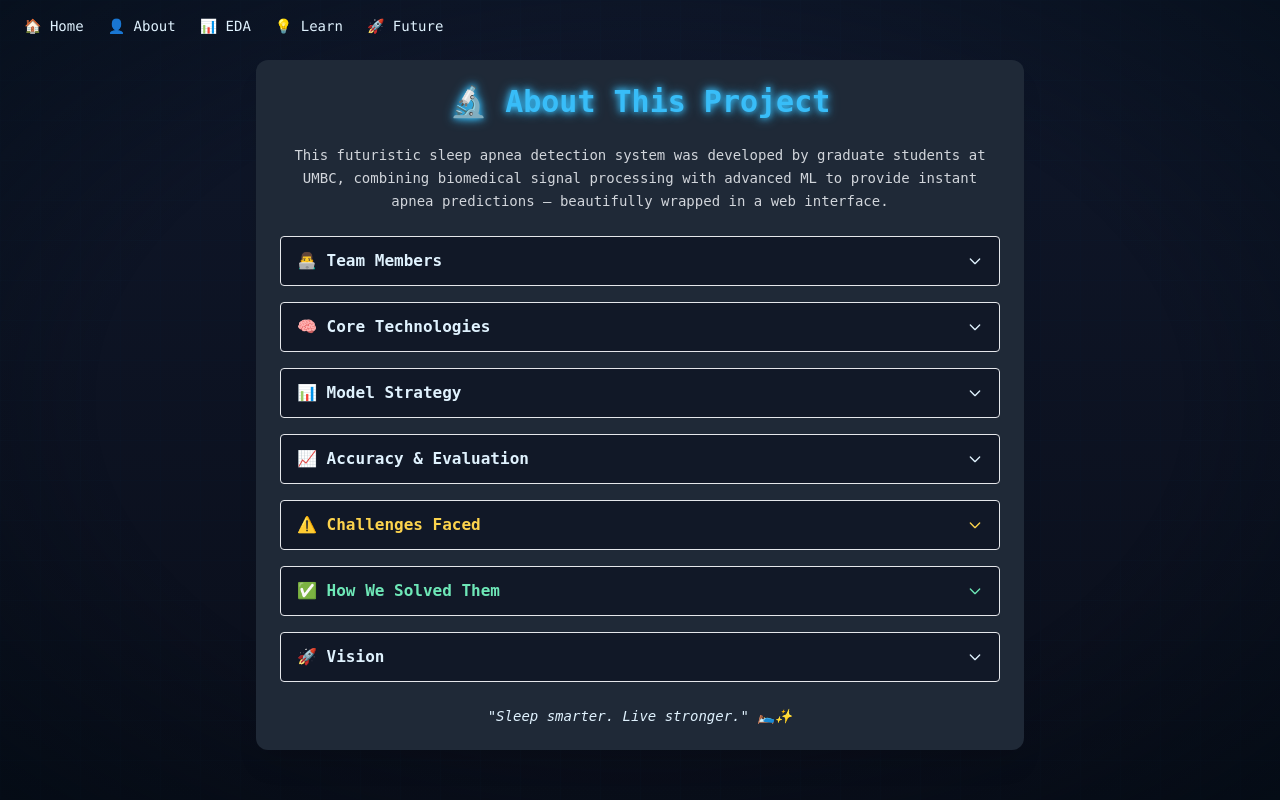
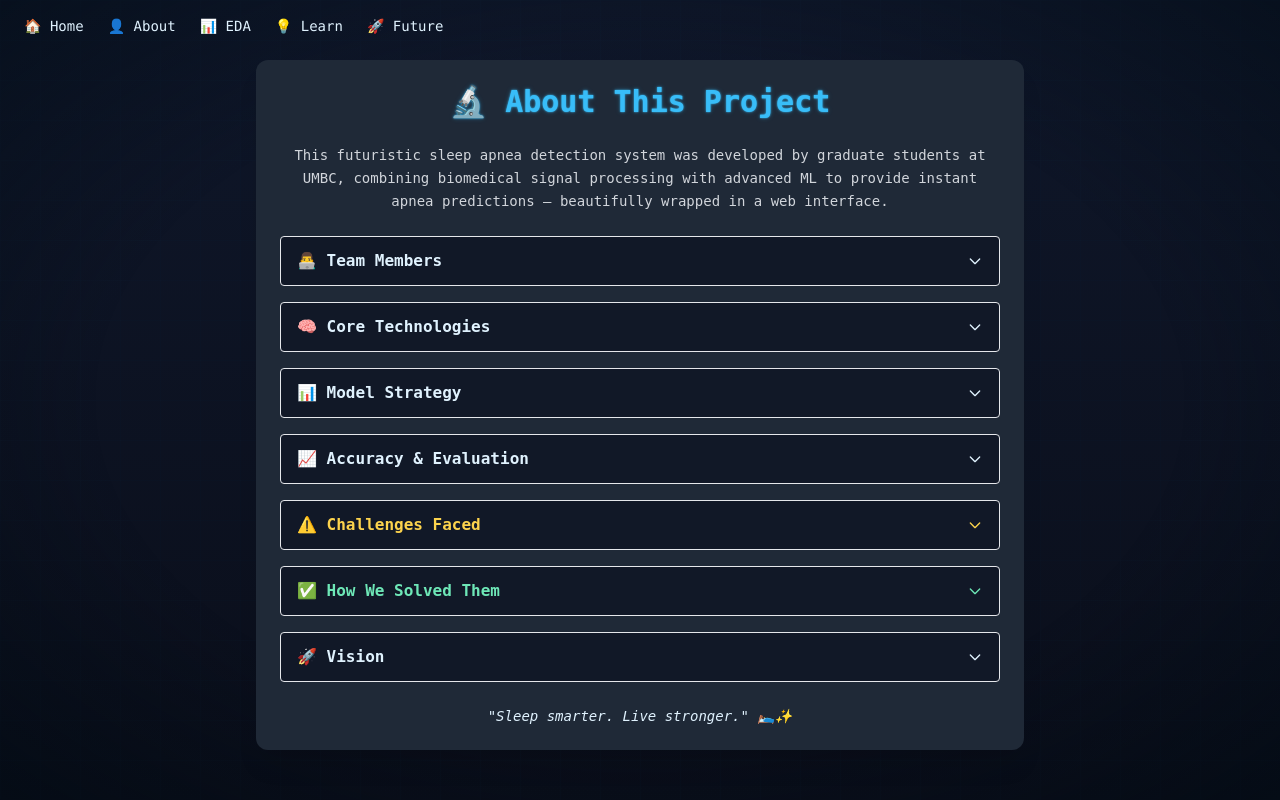
Before and after one commit to afshaankhan/AI_Sleep_Apnea_Detector, a Flask app: page /about in a window 1280 px wide. Run offline with Flask 3, Linux system fonts and the light colour scheme; parts of the project's set-up code (start-up, migrations or seed data) failed here and were passed over.

Commit message:
Update base.html

```diff
--- a/templates/base.html
+++ b/templates/base.html
@@ -22,7 +22,7 @@
 
     .glow {
       color: #38bdf8;
-      text-shadow: 0 0 6px #38bdf8, 0 0 12px #38bdf8;
+      text-shadow: 0 0 2px #38bdf8, 0 0 5px rgba(56, 189, 248, 0.3);
     }
 
     .background-grid {
```
